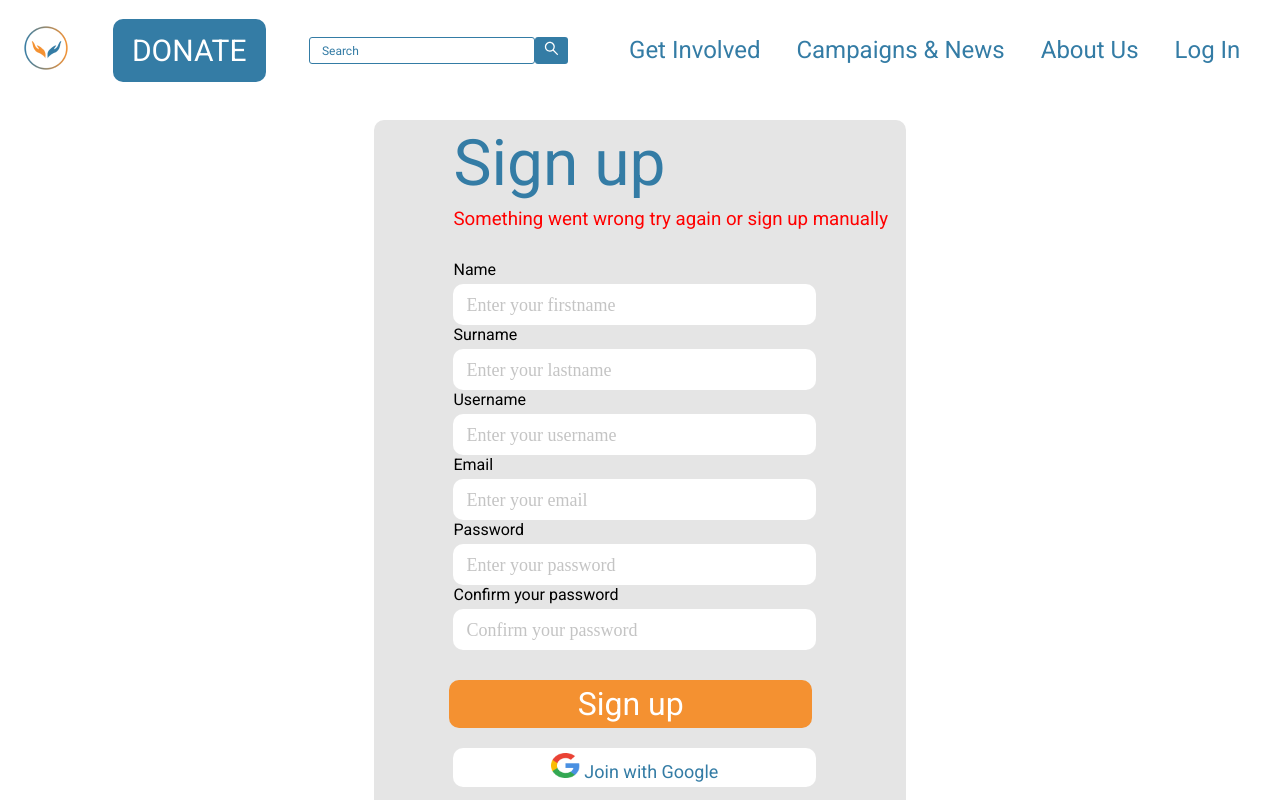
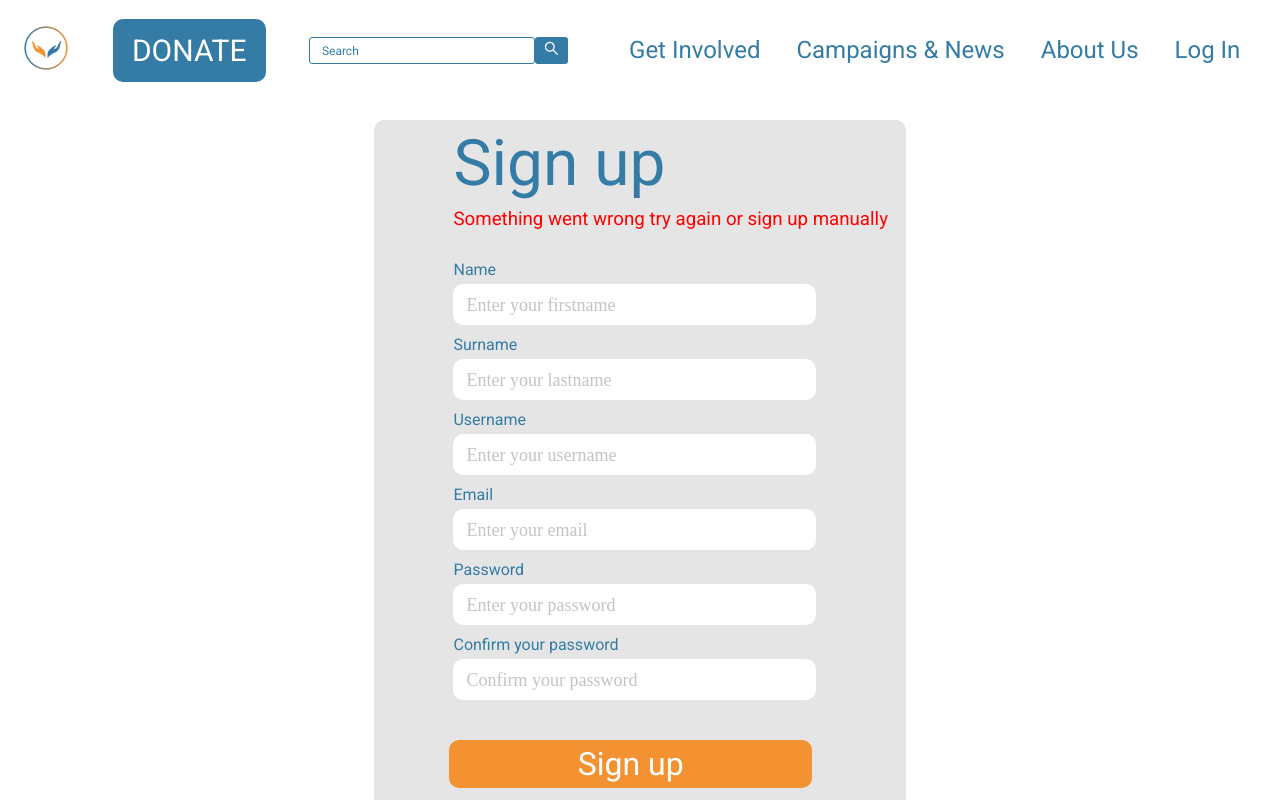
Before and after one commit to Dilekcn/charity, a React (Create React App) app: page /signup in a window 1280 px wide. Shown: the top 800 px of the page. Built offline with nearby package versions, Linux system fonts and the light colour scheme; data requests are answered from the project's data file.

Commit message:
css updated

```diff
--- a/db.json
+++ b/db.json
@@ -189,6 +189,22 @@
       "email": "aslic@gmail.com",
       "password": "1234",
       "id": 11
+    },
+    {
+      "firstname": "Kevin",
+      "lastname": "Kevin",
+      "username": "kevin",
+      "email": "k@gmail.com",
+      "password": "1234",
+      "id": 12
+    },
+    {
+      "firstname": "andrew",
+      "lastname": "andrew",
+      "username": "andrew",
+      "email": "andrew@gmail.com",
+      "password": "1234",
+      "id": 13
     }
   ],
   "medias": [
@@ -654,6 +670,36 @@
       "email": "mrselifbalci@gmail.com",
       "message": "dasdas",
       "id": "mJ32GJy"
+    },
+    {
+      "name": "Serbay Serdar",
+      "email": "mrselifbalci@gmail.com",
+      "message": "cxz",
+      "id": "VzQt2nU"
+    },
+    {
+      "name": "Serbay Serdar",
+      "email": "mrselifbalci@gmail.com",
+      "message": "sdasd",
+      "id": "ypSPMVD"
+    },
+    {
+      "name": "",
+      "email": "",
+      "message": "",
+      "id": "nrfeonH"
+    },
+    {
+      "name": "",
+      "email": "",
+      "message": "",
+      "id": "edprhGE"
+    },
+    {
+      "name": "",
+      "email": "",
+      "message": "",
+      "id": "1-ZJPWV"
     }
   ]
 }
--- a/src/components/Auth/Login.css
+++ b/src/components/Auth/Login.css
@@ -63,6 +63,7 @@
 .sign-in-email {
   max-width: 80%;
   margin-top: 5px;
+  margin-bottom: 10px;
   background: #ffffff;
   border-radius: 10px;
   border: none;
--- a/src/components/Auth/Login.js
+++ b/src/components/Auth/Login.js
@@ -40,6 +40,7 @@ const Login = ({setIsLoggedIn}) => {
 	};
 
 	const login = (e) => {
+
 		if(email.trim() === '' || password.trim() === '') {
 			document.querySelector('.valid').textContent = 'Please fill the blanks!'
 			return false
@@ -74,7 +75,7 @@ const Login = ({setIsLoggedIn}) => {
 				<h1 className="sign-in-SignIn">Sign in</h1>
 				<h3 className="valid" style={{color:'red'}}> </h3>
 				<form className="sign-in-form" >
-				<label htmlFor="email">Email or Username</label>
+				<label style={{color:"#347ca5"}} htmlFor="email">Email or Username</label>
 					<input
 						className="sign-in-email"
 						type="text"
@@ -85,7 +86,7 @@ const Login = ({setIsLoggedIn}) => {
 						onChange={(e) => setEmail(e.target.value)}
 						required
 					/>
-					<label htmlFor="password">Password</label>
+					<label style={{color:"#347ca5"}} htmlFor="password">Password</label>
 					<input
 						className="sign-in-password"
 						type="password"
--- a/src/components/Auth/SignUp.css
+++ b/src/components/Auth/SignUp.css
@@ -1,3 +1,6 @@
+a {
+  text-decoration: none;
+}
 .sign-up {
   position: relative;
   display: flex;
@@ -78,6 +81,7 @@
 .sign-up-email {
   max-width: 80%;
   margin-top: 5px;
+  margin-bottom: 10px;
   background: #ffffff;
   border-radius: 10px;
   border: none;
@@ -97,6 +101,7 @@
 .sign-up-password {
   max-width: 80%;
   margin-top: 5px;
+  margin-bottom: 10px;
   background: #ffffff;
   border-radius: 10px;
   border: none;
--- a/src/components/Auth/SignUp.js
+++ b/src/components/Auth/SignUp.js
@@ -121,7 +121,7 @@ const SignUp = ({setIsLoggedIn, isLoggedIn}) => {
 				<h1 className="sign-up-SignIn">Sign up</h1>
 				<h3 className="valid" style={{ color: 'red' }}> </h3>
 				<form className="sign-up-form" onSubmit={signup}>
-					<label htmlFor="name">Name</label>
+					<label style={{color:"#347ca5"}} htmlFor="name">Name</label>
 					<input
 						className="sign-up-email"
 						type="text"
@@ -132,7 +132,7 @@ const SignUp = ({setIsLoggedIn, isLoggedIn}) => {
 						onChange={(e) => setName(e.target.value)}
 						required
 					/>
-					<label htmlFor="surname">Surname</label>
+					<label style={{color:"#347ca5"}} htmlFor="surname">Surname</label>
 					<input
 						className="sign-up-email"
 						type="text"
@@ -143,7 +143,7 @@ const SignUp = ({setIsLoggedIn, isLoggedIn}) => {
 						onChange={(e) => setSurname(e.target.value)}
 						required
 					/>
-					<label htmlFor="username">Username</label>
+					<label style={{color:"#347ca5"}} htmlFor="username">Username</label>
 					<input
 						className="sign-up-email"
 						type="text"
@@ -154,7 +154,7 @@ const SignUp = ({setIsLoggedIn, isLoggedIn}) => {
 						onChange={(e) => setUsername(e.target.value)}
 						required
 					/>
-					<label htmlFor="email">Email</label>
+					<label style={{color:"#347ca5"}} htmlFor="email">Email</label>
 					<input
 						className="sign-up-email"
 						type="email"
@@ -165,7 +165,7 @@ const SignUp = ({setIsLoggedIn, isLoggedIn}) => {
 						onChange={(e) => setEmail(e.target.value)}
 						required
 					/>
-					<label htmlFor="password">Password</label>
+					<label style={{color:"#347ca5"}} htmlFor="password">Password</label>
 					<input
 						className="sign-up-password"
 						type="password"
@@ -176,7 +176,7 @@ const SignUp = ({setIsLoggedIn, isLoggedIn}) => {
 						onChange={(e) => setPassword(e.target.value)}
 						required
 					/>
-					<label htmlFor="confirm">Confirm your password</label>
+					<label style={{color:"#347ca5"}} htmlFor="confirm">Confirm your password</label>
 					<input
 						className="sign-up-password"
 						type="password"
```
Also changed, not shown: src/components/Header/Header.css (indentation only). Lines whose indentation alone changed are shown as unchanged.
